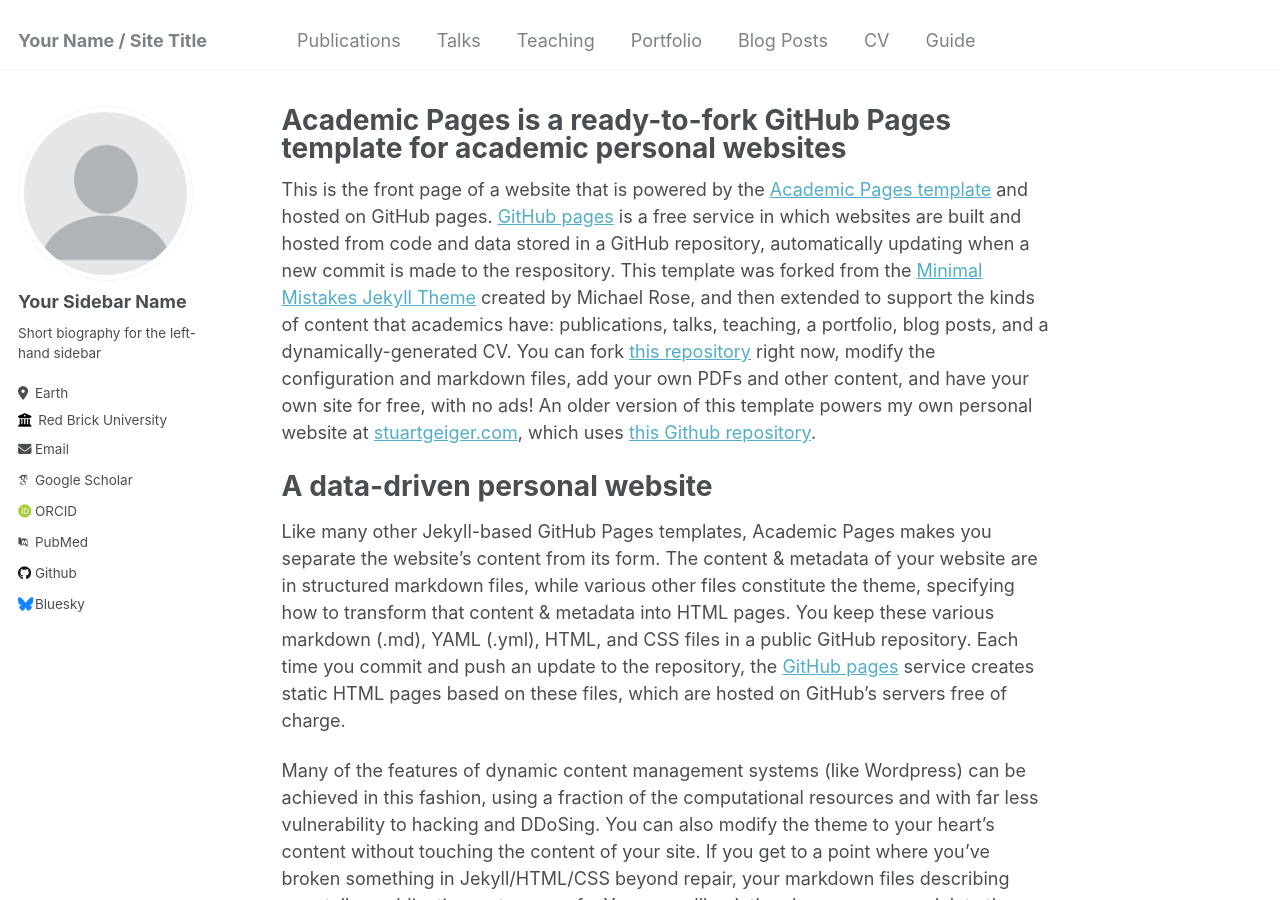
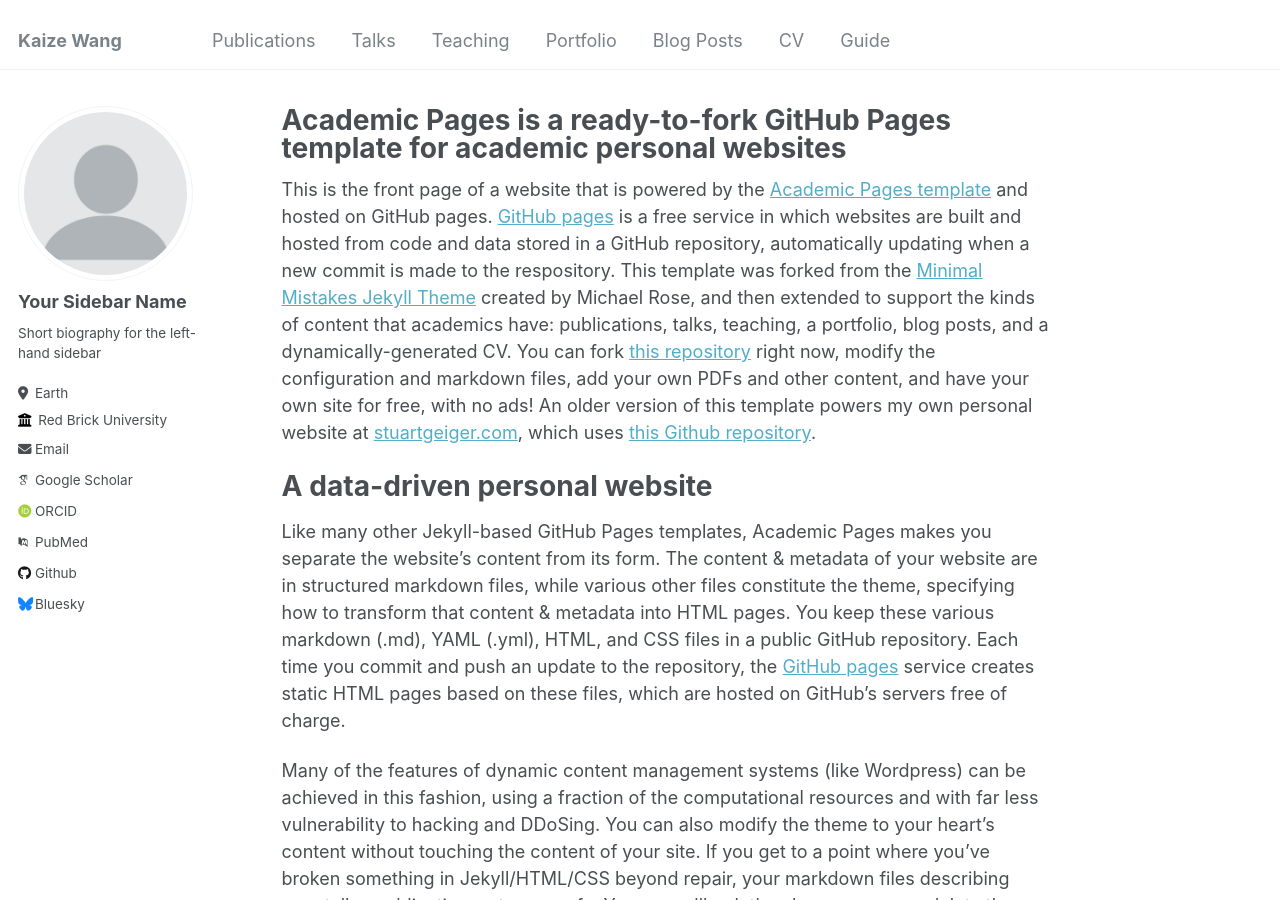
Before and after one commit to Kaiserwang127/.github.io, a Jekyll site: the page built from _pages/about.md, in a window 1280 px wide and 900 px high. Built offline with Jekyll 4.4.1, drawn with Linux system fonts in a browser that asks for light colours; some web fonts are replaced.

Commit message:
Update _config.yml

```diff
--- a/_config.yml
+++ b/_config.yml
@@ -8,13 +8,13 @@
 
 # Basic Site Settings
 locale                   : "en-US"
-title                    : "Your Name / Site Title"
+title                    : "Kaize Wang"
 title_separator          : "-"
 name                     : &name "Kaize Wang"
 description              : &description "personal description"
 url                      : https://kaizewang.github.io # the base hostname & protocol for your site e.g. "https://mmistakes.github.io"
 baseurl                  : "" # the subpath of your site, e.g. "/blog"
-repository               : "academicpages/academicpages.github.io"
+repository               : "kaizewang.github.io"
 
 # Site Author - The following control what appear as part of the author content on the side bar.
 #               If a field is blank the icon and link will not appear, otherwise it will be shown.
```
